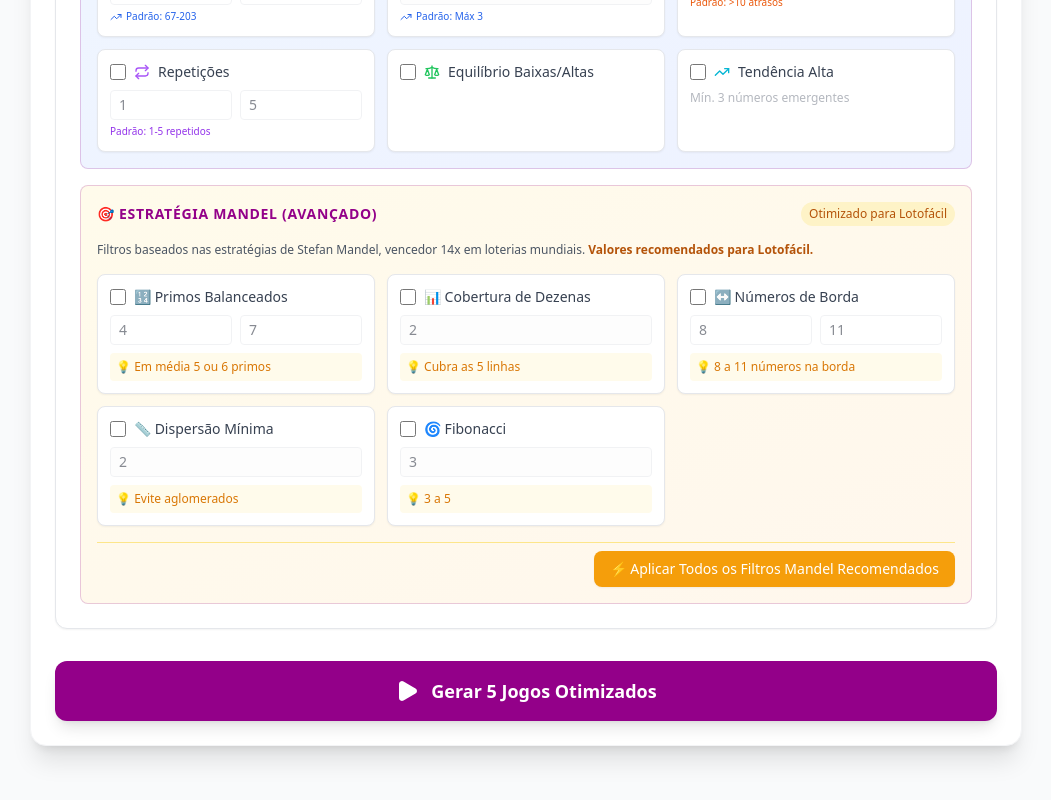
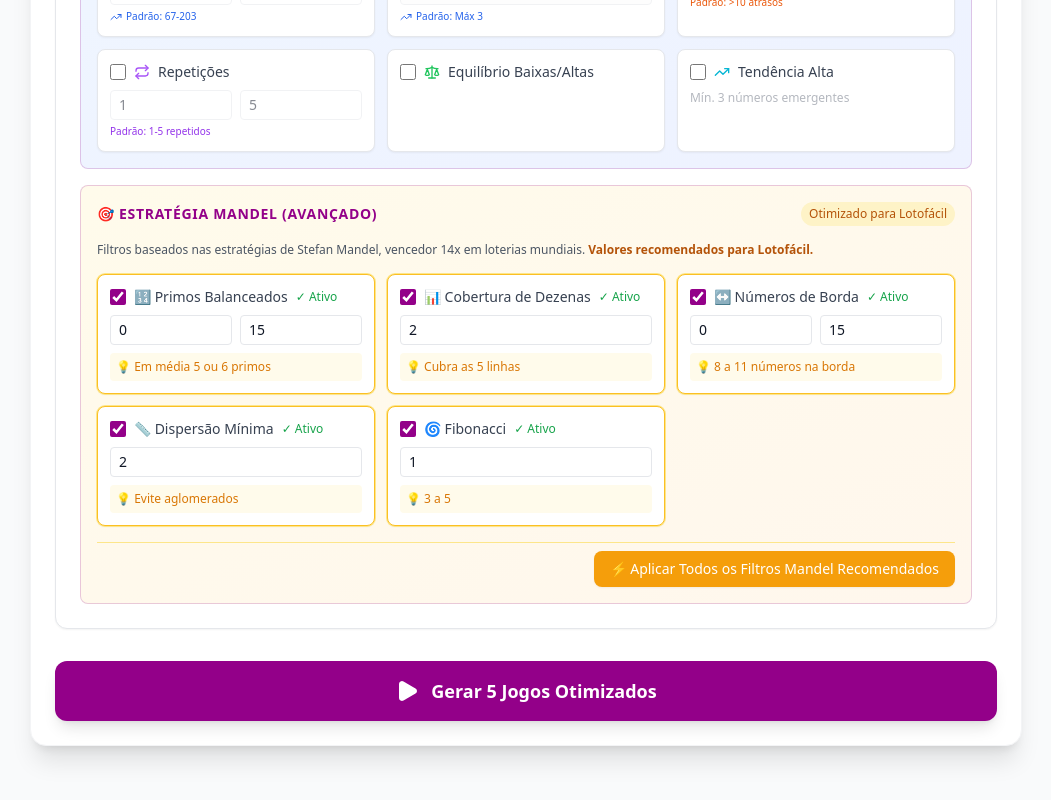
Before and after one commit to techwavedev/LotoGen-Pro, a React (Vite) app: page / in a window 1280 px wide. Shown: the part 986-1786 px from the top of the page, without its empty margins (114-1165 px from the left). Built offline with nearby package versions, Linux system fonts and the light colour scheme.

Commit message:
feat: update App component to support extended filter configuration and analysis

```diff
--- a/App.tsx
+++ b/App.tsx
@@ -1,7 +1,7 @@
 import React, { useState, useRef, useEffect } from 'react';
 import { Upload, Play, Download, Trash2, Clover, AlertCircle, FileSpreadsheet, Plus, Copy, Dna, Grid, CheckCircle2, CircleDot, CloudDownload } from 'lucide-react';
-import { Game, DEFAULT_CONFIG, FilterConfig, HistoryAnalysis, LOTTERIES, LotteryDefinition, LotteryId } from './types';
-import { parseHistoryFile, generateGames, analyzeHistory } from './services/lotteryService';
+import { Game, DEFAULT_EXTENDED_CONFIG, ExtendedFilterConfig, ExtendedHistoryAnalysis, LOTTERIES, LotteryDefinition, LotteryId, LOTTERY_MANDEL_RECOMMENDATIONS } from './types';
+import { parseHistoryFile, generateGamesExtended, analyzeHistoryExtended } from './services/lotteryService';
 import GameTicket from './components/GameTicket';
 import SettingsPanel from './components/SettingsPanel';
 import StatisticsPanel from './components/StatisticsPanel';
@@ -16,11 +16,11 @@
   const lottery = LOTTERIES[currentLotteryId];
 
   const [history, setHistory] = useState<Game[]>([]);
-  const [analysis, setAnalysis] = useState<HistoryAnalysis | null>(null);
+  const [analysis, setAnalysis] = useState<ExtendedHistoryAnalysis | null>(null);
   const [generatedGames, setGeneratedGames] = useState<Game[]>([]);
   const [isLoading, setIsLoading] = useState(false);
   const [loadingMessage, setLoadingMessage] = useState('');
-  const [config, setConfig] = useState<FilterConfig>(DEFAULT_CONFIG);
+  const [config, setConfig] = useState<ExtendedFilterConfig>(DEFAULT_EXTENDED_CONFIG);
   const [gamesCount, setGamesCount] = useState<number>(5);
   const [error, setError] = useState<string | null>(null);
   const [isModalOpen, setIsModalOpen] = useState(false);
```
